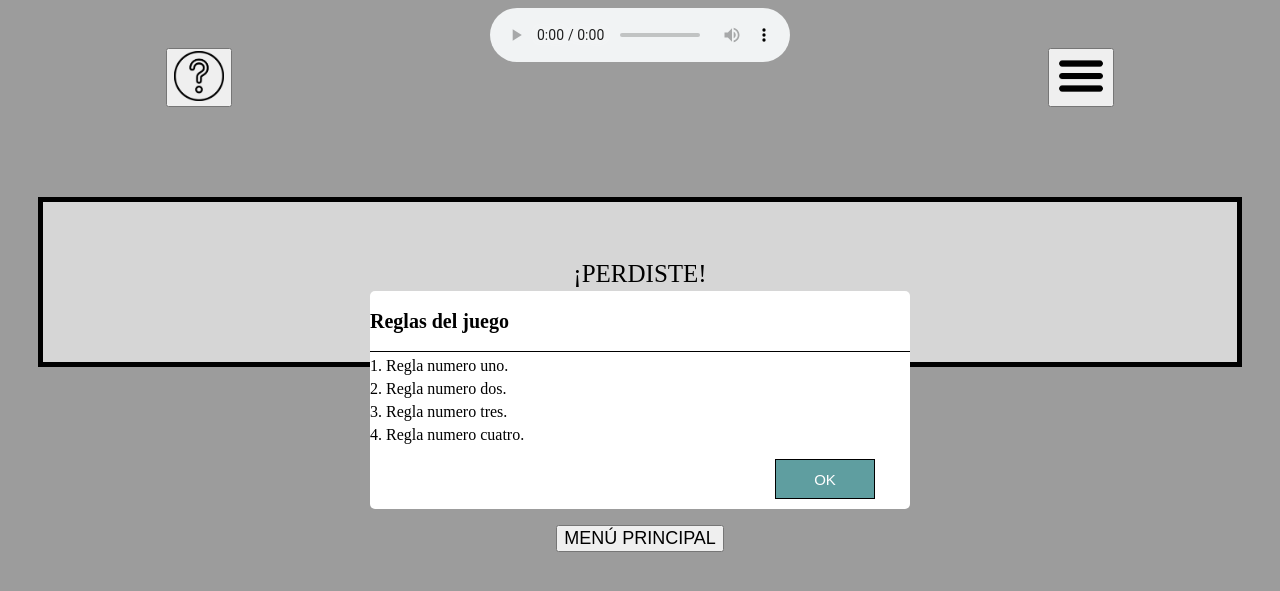
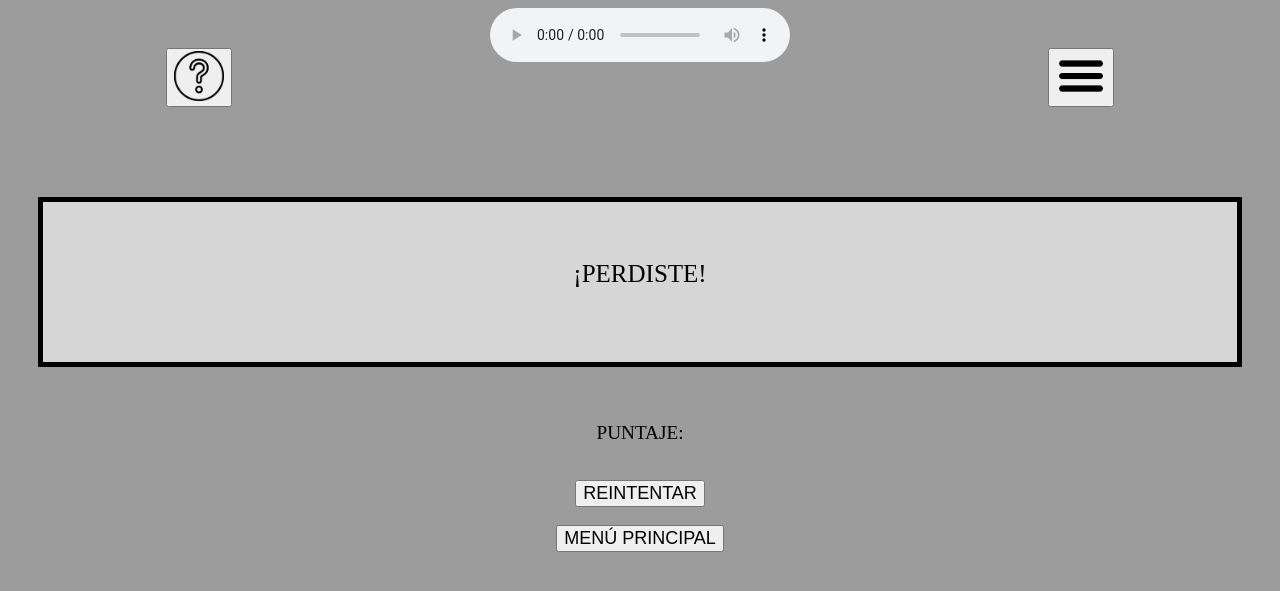
Before and after one commit to Furyko/Matanga, a Django app: page /fin in a window 1280 px wide. Shown: the top 591 px of the page. Run offline with Django 3.2, Linux system fonts and the light colour scheme.

Commit message:
Añadidas las reglas. La ventana de reglas ahora necesita ser mostrada manualmente.

```diff
--- a/Matanga_project/quiz/models.py
+++ b/Matanga_project/quiz/models.py
@@ -34,6 +34,9 @@ class Quiz(models.Model):
     def obtener_preguntas(self):
         return self.definir_pregunta.all()
 
+    class Meta:
+        verbose_name_plural = 'Quizes'
+
 class Pregunta(models.Model):
     texto_pregunta = models.CharField(max_length=200)
     quiz = models.ForeignKey(Quiz, on_delete=models.CASCADE)
--- a/Matanga_project/templates/base.html
+++ b/Matanga_project/templates/base.html
@@ -87,7 +87,7 @@
     cursor: pointer;
 }
 .info_box{
-    /*display: none; Mientras esto esté en none, no se verá el recuadro de las reglas*/
+    display: none;
     position: absolute;
     top: 50%;
     left: 50%;
@@ -95,19 +95,24 @@
     width: 540px;
     background: #fff;
     border-radius: 5px;
+    border: 2px solid black;
 }
 .info_box .info_title{
-    height: 60px;
-    width: 100%;
+    padding: 20px;
     border-bottom: 1px solid black;
     display: flex;
     align-items: center;
     font-size: 20px;
     font-weight: 600;
 }
-.info_box .info_list .info{
+.info_box .info_list{
     margin: 5px 0;
     font-size: 1;
+    padding: 10px;
+}
+.info_box .info_list .info span {
+    font-weight: 600;
+    font-size: 17;
 }
 .info_box .ok_rules_btn{
     height: 60px;
@@ -171,12 +176,14 @@
             <button><img src="{% static 'options_btn.png' %}" width="50" height="50"></button>
         </div>
         <div class="info_box">
-            <div class="info_title"><span>Reglas del juego</span></div>
+            <div class="info_title"><span>¡Buenas, {nombre del usuario}!</span></div> <!--Aquí hay que hacer que muestre el nombre del usuario-->
             <div class="info_list">
-                <div class="info">1. Regla numero uno.</div>
-                <div class="info">2. Regla numero dos.</div>
-                <div class="info">3. Regla numero tres.</div>
-                <div class="info">4. Regla numero cuatro.</div>
+                <div class="info"><span>Te daré una breve introducción:</span></div>
+                <div class="info">En el mapa del Chaco, tendrás que seleccionar un departamento y responder todas las preguntas de ese departamento.</div>
+                <div class="info">Si respondes todas correctamente conquistarás ese departamento.</div>
+                <div class="info">Se te restará un punto por cada pregunta que respondas incorrectamente ¡Pero no te preocupes!</div>
+                <div class="info">Se te sumará un punto por cada pregunta que respondas correctamente.</div>
+                <div class="info">¡Conquista todos los departamentos para ganar el juego!</div>
             </div>
             <div class="ok_rules_btn"><button onclick="hide_info_box()">OK</button></div>
         </div>
```
